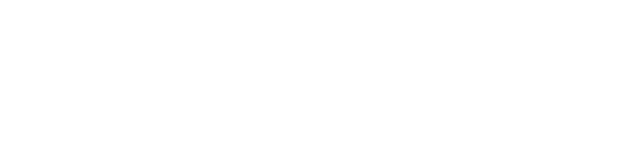
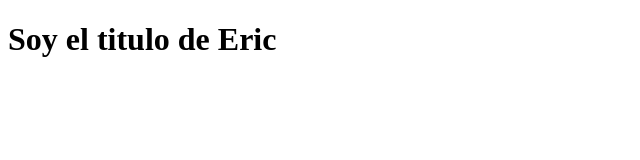
Before and after one commit to ericfrodriguez/petshop, a plain HTML site: page index.html in a window 1280 px wide. Shown: the whole page, without its empty margins (0-640 px from the left). Drawn offline with Linux system fonts and the light colour scheme.

Commit message:
title created

```diff
--- a/index.html
+++ b/index.html
@@ -7,6 +7,8 @@
     <title>Document</title>
 </head>
 <body>
-
+    <header>
+        <h1>Soy el titulo de Eric</h1>
+    </header>
 </body>
 </html>
```
